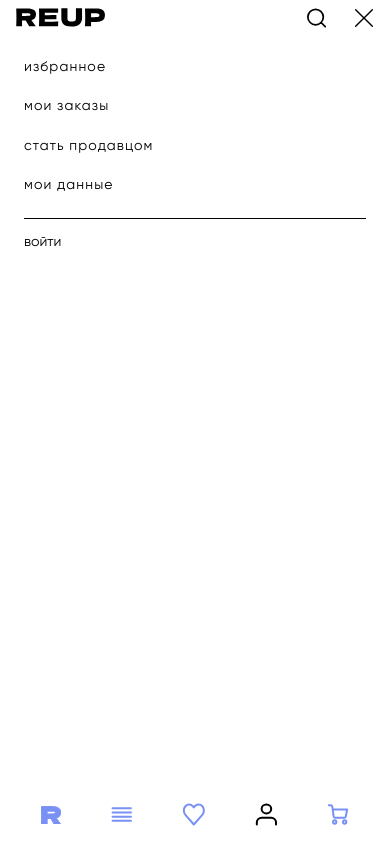
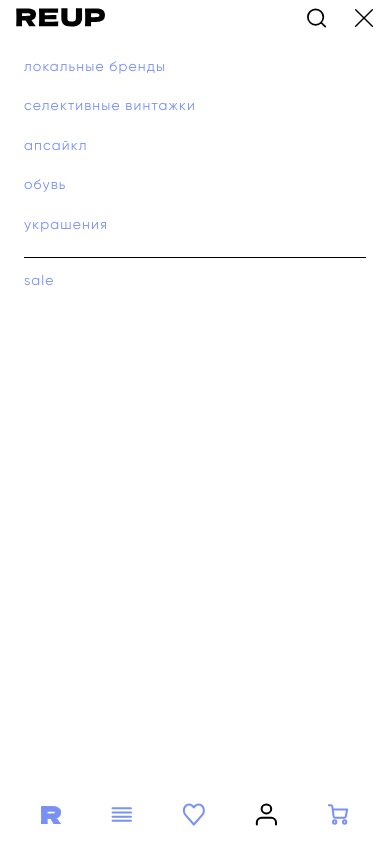
Before and after one commit to alimongairo/reup-front, a React (Vite) app: page / in a window 390 px wide. Both pictures are taken after a click on the icon 364 px from the left and 18 px from the top of the page. Shown: the top 844 px of the page. Built offline with nearby package versions, Linux system fonts and the light colour scheme; a web font is replaced by a local one.

Commit message:
close on change window size

```diff
--- a/src/components/ui/Header/components/DropDown/index.tsx
+++ b/src/components/ui/Header/components/DropDown/index.tsx
@@ -4,15 +4,17 @@ import cx from './index.module.scss';
 import { ITabItem } from '../../../../../const';
 import { uid } from 'react-uid';
 import { NavLink } from '../../../../ui';
+import { IHeaderLink } from "@/router/config";
 
 interface IProps {
     visible: boolean;
     setVisible?: () => void;
-    overlay: ITabItem[];
+    overlay: ITabItem[] | IHeaderLink[];
     title?: ReactNode;
+    type: "lk" | "default";
 }
 
-const DropDown = ({ visible = false, overlay, title, setVisible }: IProps) => {
+const DropDown = ({ visible = false, overlay, title, setVisible, type }: IProps) => {
     return (
         <>
             <div
@@ -24,7 +26,9 @@ const DropDown = ({ visible = false, overlay, title, setVisible }: IProps) => {
             >
                 {title}
                 <ul className={cls({ [cx.visible]: visible }, cx.menu)}>
-                    {overlay.map((item) => (
+                    {
+                        type === "lk" ?
+                            (overlay as ITabItem[]).map((item) => (
                                 <li
                                     key={uid(item.label)}
                                     className={cls(cx.menuItem, item.className || '')}
@@ -39,7 +43,21 @@ const DropDown = ({ visible = false, overlay, title, setVisible }: IProps) => {
                                         )}
                                     </p>
                                 </li>
-                    ))}
+                            )) :
+                            (overlay as IHeaderLink[]).map((item) => (
+                                <li
+                                    key={uid(item.name)}
+                                    className={cls(cx.menuItem || '')}
+                                >
+                                    <p>
+                                        <NavLink to={item.link as string}>
+                                            {item.name}
+                                        </NavLink>
+                                    </p>
+                                </li>
+                            ))
+                    }
+
                 </ul>
             </div>
             {visible && (
--- a/src/components/ui/Header/index.tsx
+++ b/src/components/ui/Header/index.tsx
@@ -20,7 +20,7 @@ import { DropDown } from "./components";
 import { strokeColorReturner } from "../../../helpers";
 import { lkTabsList } from "../../../const";
 import { AuthContext } from "../../../app/auth";
-import { useBodyStyle } from "@/hooks";
+import { useBodyStyle, useWindowWidth } from "@/hooks";
 
 interface IProps {
     type: ERoles;
@@ -28,10 +28,12 @@ interface IProps {
 
 function Header({ type }: IProps) {
     const authContextValue = useContext(AuthContext);
+    const windowWidth = useWindowWidth();
 
     const config = confReturner(type || null);
 
     const [dropdownVisible, setDropdownVisible] = useState(false);
+    const [isBurgerOpen, setIsBurgerOpen] = useState(false);
 
     const bodyStyle = useBodyStyle();
 
@@ -39,14 +41,32 @@ function Header({ type }: IProps) {
         setDropdownVisible((state) => !state);
     };
 
+    const onBurgerClick = () => {
+        setIsBurgerOpen((state) => !state);
+    };
+
     useEffect(() => {
-       if(dropdownVisible) {
-        bodyStyle({overflow:"hidden"});
-        return;
-       }
-       bodyStyle({overflow:"auto"});
-    /* eslint-disable-next-line react-hooks/exhaustive-deps */
+        if (!windowWidth) return;
+        setDropdownVisible(false);
+        setIsBurgerOpen(false);
+    }, [windowWidth]);
+
+    useEffect(() => {
+        if (isBurgerOpen) {
+            setDropdownVisible(false)
+            bodyStyle({ overflow: "hidden" });
+            return;
+        }
+        bodyStyle({ overflow: "auto" });
+        /* eslint-disable-next-line react-hooks/exhaustive-deps */
+    }, [isBurgerOpen])
+
+    useEffect(() => {
+        if (dropdownVisible) {
+            setIsBurgerOpen(false)
+        }
     }, [dropdownVisible])
+
 
 
     // TODO: очищаем данные о юзере в сторе
@@ -86,12 +106,13 @@ function Header({ type }: IProps) {
                         <SearchIcon className={cls(cx.icon, cx.search)} />
                     )}
                     {
-                        dropdownVisible ? <CloseIcon className={cls('as-mobile', cx.icon)}
+                        // TODO: открываем другой лаер (список того, что в шапке), а тот, что по человечку еще поверх
+                        isBurgerOpen ? <CloseIcon className={cls('as-mobile', cx.icon)}
                             stroke={strokeColorReturner(false)}
-                            onClick={onDropdownClick}
+                            onClick={onBurgerClick}
                         /> : <BurgerIcon className={cls('as-mobile', cx.icon)}
                             stroke={strokeColorReturner(false)}
-                            onClick={onDropdownClick}
+                            onClick={onBurgerClick}
                         />
 
                     }
@@ -136,7 +157,9 @@ function Header({ type }: IProps) {
                     </NavLinkIcon>
                 ) : null}
 
-                <DropDown visible={dropdownVisible} overlay={dropDownList} />
+                <DropDown visible={dropdownVisible} overlay={dropDownList} type="lk" />
+
+                <DropDown visible={isBurgerOpen} overlay={config?.list || []} type="default" />
             </div>
         </div>
     );
--- a/src/router/config.ts
+++ b/src/router/config.ts
@@ -1,4 +1,9 @@
 import { ERoles, ERoutes } from "./types";
+
+interface IHeaderLink {
+    name: string,
+    link: ERoutes,
+}
 
 //   TODO: add correct links
 const CRMLinks = [
@@ -82,3 +87,4 @@ function confReturner(type: ERoles | null) {
 }
 
 export { confReturner };
+export type {IHeaderLink};
```
Lines whose indentation alone changed are shown as unchanged.
